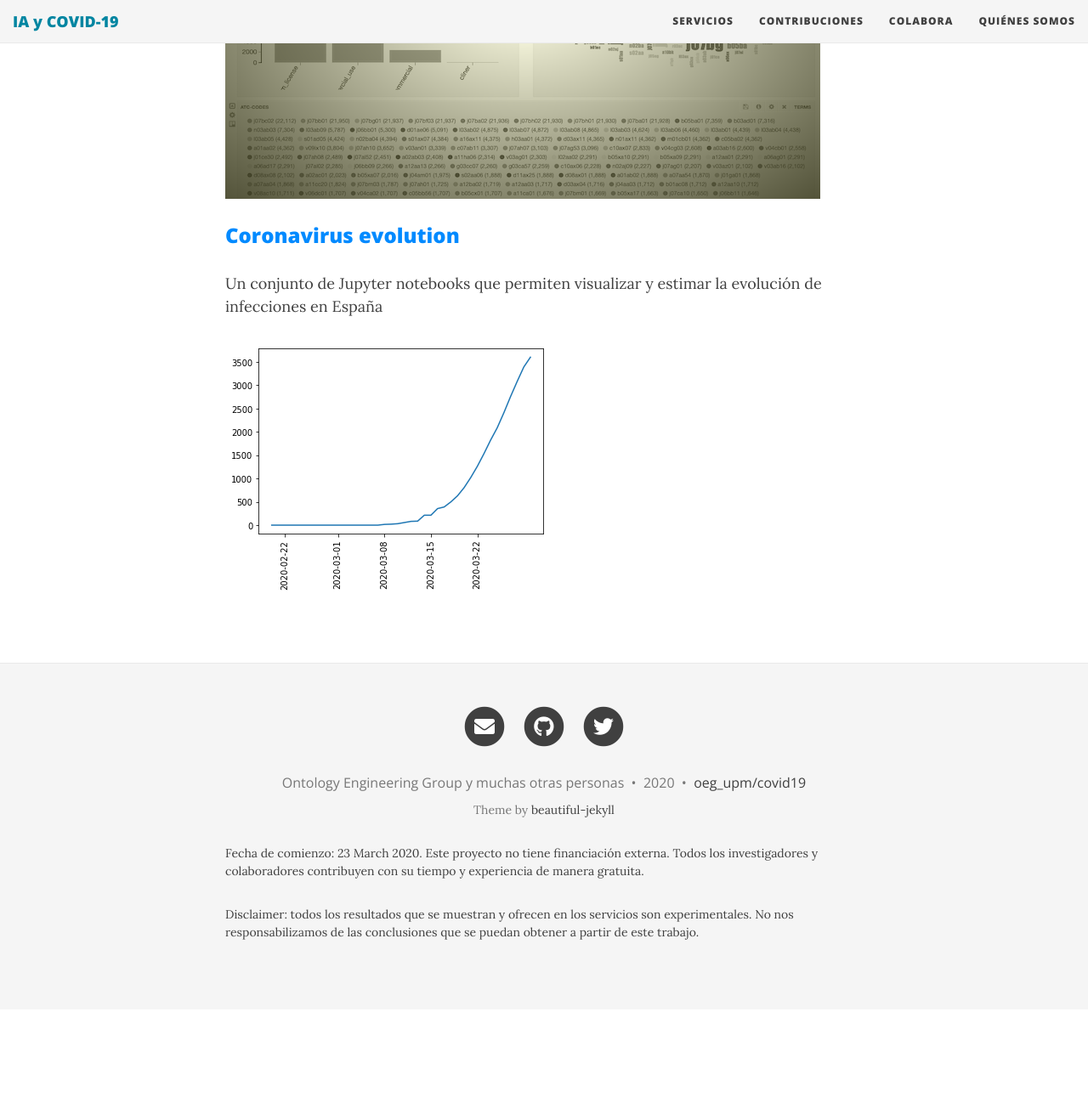
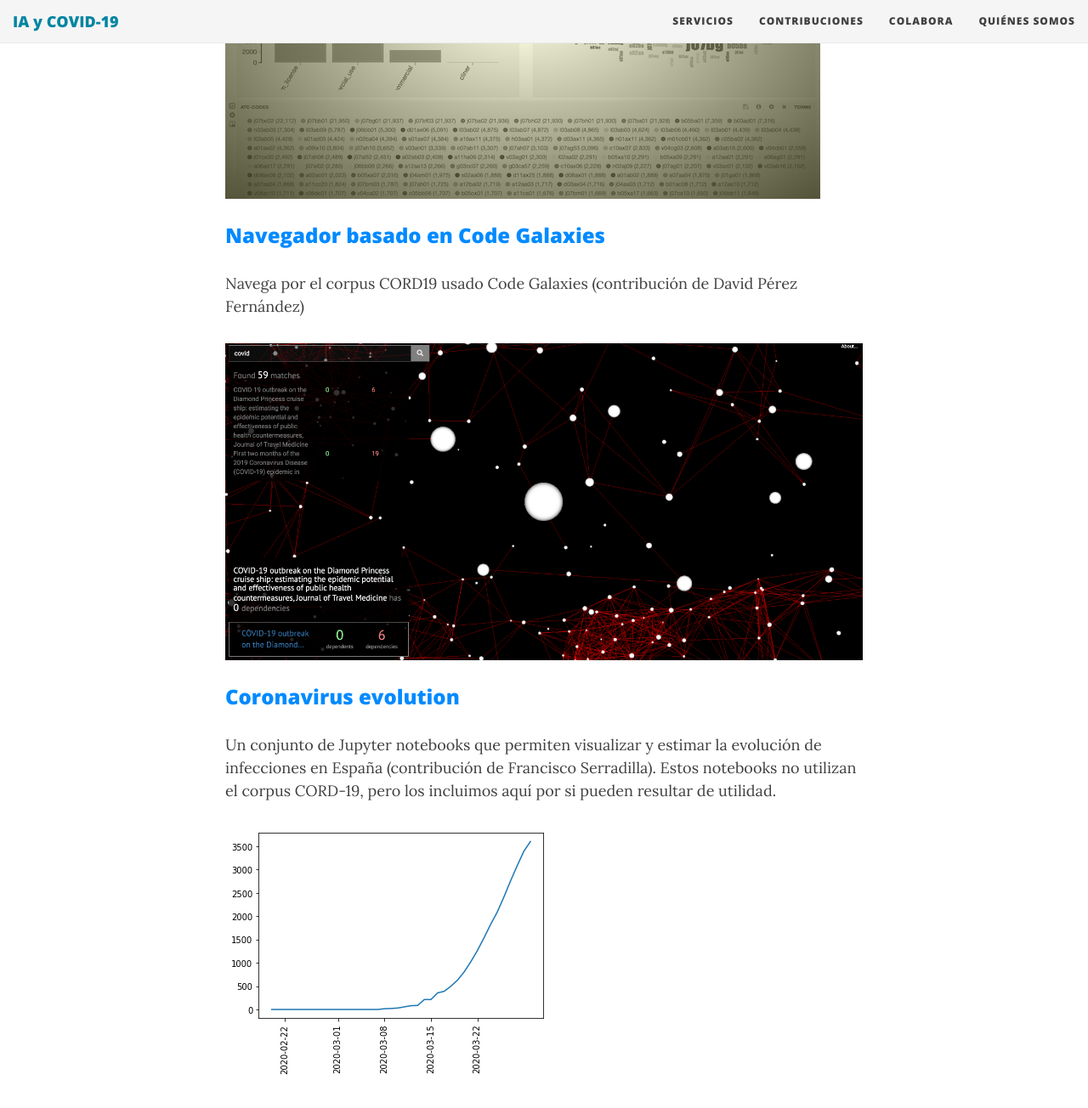
Before and after one commit to oeg-upm/covid19, a Jekyll site: the page built from contributions.md, in a window 1280 px wide and 1400 px high, scrolled down 2567 px. Shown: the top 1304 px of the window at 85% size. Built offline with Jekyll 4.4.1, drawn with Linux system fonts in a browser that asks for light colours; nearby versions of some CDN libraries; before the commit the page ends 3755 px from its top, so only the background shows below that.

Commit message:
Update contributions.md

```diff
--- a/contributions.md
+++ b/contributions.md
@@ -28,9 +28,15 @@ Un dashboard con algunas estadísticas sobre el corpus anotado. Usa el código G
 
 ![Dashboard CORD19](../img/contributions/dashboard-2.png)
 
+### [Navegador basado en Code Galaxies](http://163.117.145.16:8081/#/galaxy/bower?cx=25996&cy=-38812&cz=-10397&lx=-0.0336&ly=0.9601&lz=0.1322&lw=0.2440&ml=150&s=1.75&l=1&v=CORD-19_t50_03)
+
+Navega por el corpus CORD19 usado Code Galaxies (contribución de David Pérez Fernández)
+
+![Navegador basado en Code Galaxies](../img/contributions/TopicModel.png)
+
 ### [Coronavirus evolution](https://gitlab.etsisi.upm.es/fserra/coronavirus-evolution)
 
-Un conjunto de Jupyter notebooks que permiten visualizar y estimar la evolución de infecciones en España
+Un conjunto de Jupyter notebooks que permiten visualizar y estimar la evolución de infecciones en España (contribución de Francisco Serradilla). Estos notebooks no utilizan el corpus CORD-19, pero los incluimos aquí por si pueden resultar de utilidad.
 
 ![Coronavirus evolution](../img/contributions/graficoEvolucion.png)
 
```
